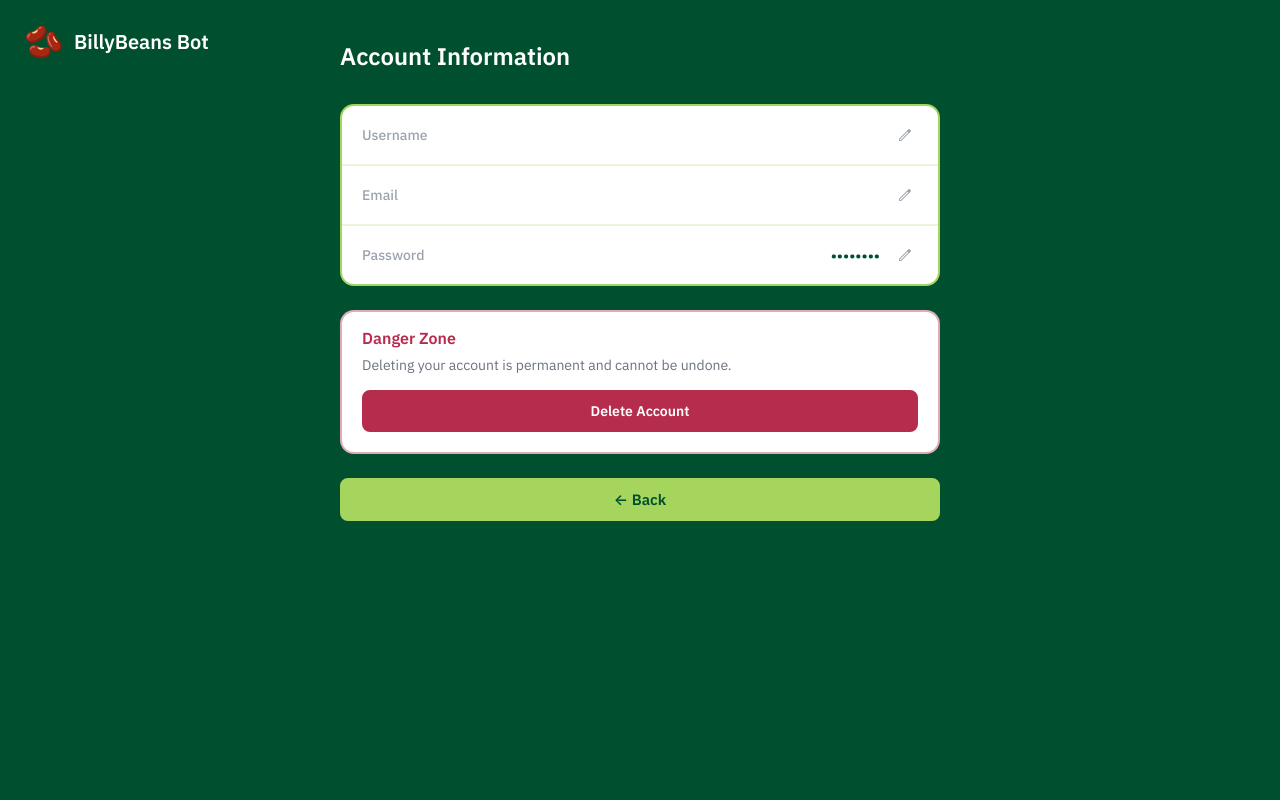
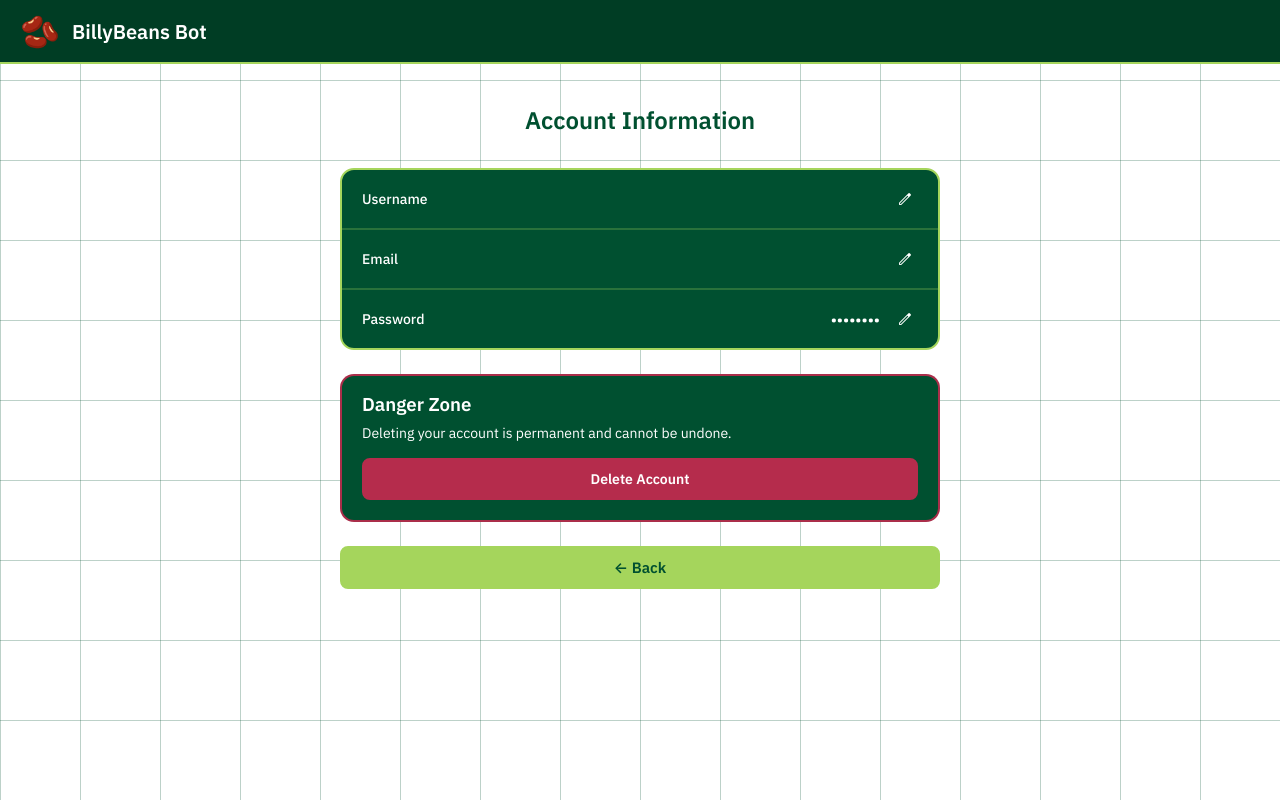
Before and after one commit to MollerMyint/Pinto-Beans2, a Flask app: template app/templates/account.html in a window 1280 px wide. Run offline with Flask 3, Linux system fonts and the light colour scheme; the template is opened without the code that fills it, so the values that code supplies are empty; some libraries are stand-ins or nearby versions.

Commit message:
Edited account UI

```diff
--- a/app/static/account.css
+++ b/app/static/account.css
@@ -12,9 +12,16 @@
 */
 body {
     font-family: 'IBM Plex Sans', -apple-system, BlinkMacSystemFont, sans-serif;
-    background: #005030;
-    color: #FFFFFF;
+    background-color: #FFFFFF;
+    background-image:
+        linear-gradient(rgba(0, 80, 48, 0.264) 1px, transparent 1px),
+        linear-gradient(90deg, rgba(0, 80, 48, 0.264) 1px, transparent 1px);
+    background-size: 80px 80px;
+    color: #005030;
     min-height: 100vh;
+    display: flex;
+    flex-direction: column;
+    align-items: stretch;  /* ← change from center to stretch */
     padding: 0;
 }
 
@@ -27,18 +34,26 @@ body {
     display: flex;
     flex-direction: column;
     gap: 24px;
+    padding: 40px 20px;
     margin: 0 auto;
-    padding: 40px 20px;
 }
 
-/* Logo in top left */
 .account-logo {
-    position: fixed;
-    top: 20px;
-    left: 24px;
+    display: none;
+}
+
+/* Top header bar */
+.account-topbar {
+    width: 100%;
+    background: #003d24;
+    border-bottom: 2px solid #A5D55C;
     display: flex;
     align-items: center;
-    gap: 10px;
+    gap: 12px;
+    padding: 0 20px;
+    height: 64px;
+    flex-shrink: 0;
+    align-self: stretch;  /* ← add this */
 }
 
 .account-logo-icon {
@@ -48,21 +63,19 @@ body {
 .account-logo-text {
     font-size: 20px;
     font-weight: 600;
-    color: #FFFFFF;
+    color: #ffffff;
 }
 
-/*
-   HEADER — back button + title
-*/
-/* Header — just the title now */
 .account-header {
     margin-bottom: 8px;
+    text-align: center;
+
 }
 
 .account-header h1 {
     font-size: 24px;
     font-weight: 600;
-    color: #FFFFFF;
+    color: #005030;
 }
 
 /* Back button — full width, red, inside danger zone */
@@ -91,7 +104,7 @@ body {
    INFO SECTION CARD
 */
 .account-section {
-    background: #ffffff;
+    background: #005030;
     border-radius: 14px;
     border: 2px solid #A5D55C;
     overflow: hidden;
@@ -106,7 +119,7 @@ body {
 
 .account-section p {
     font-size: 14px;
-    color: #6b7280;
+    color: #FFFFFF;
     padding: 0 20px 16px 20px;
 }
 
@@ -128,7 +141,7 @@ body {
 .info-label {
     font-size: 14px;
     font-weight: 500;
-    color: #9ca3af;
+    color: #FFFFFF;
     width: 100px;
     flex-shrink: 0;
 }
@@ -143,7 +156,7 @@ body {
 
 .info-value {
     font-size: 15px;
-    color: #005030;
+    color: #FFFFFF;
     font-weight: 500;
 }
 
@@ -154,7 +167,7 @@ body {
     background: transparent;
     border: none;
     cursor: pointer;
-    color: #9ca3af;
+    color: #FFFFFF;
     display: flex;
     align-items: center;
     padding: 4px;
@@ -176,11 +189,12 @@ body {
    DANGER ZONE
 */
 .danger-zone {
-    border-color: rgba(181, 44, 76, 0.4);
+    border-color: rgba(181, 44, 76, 0.942);
 }
 
 .danger-zone h2 {
-    color: #B52C4C;
+    color: #FFFFFF;
+    font-size: 14pt;
 }
 
 .delete-btn {
--- a/app/templates/account.html
+++ b/app/templates/account.html
@@ -7,13 +7,15 @@
     <link rel="stylesheet" href="https://fonts.googleapis.com/css2?family=Material+Symbols+Outlined" />
 </head>
 <body>
+
+    <!-- Header bar -->
+    <div class="account-topbar">
+        <span class="account-logo-icon">🫘</span>
+        <span class="account-logo-text">BillyBeans Bot</span>
+    </div>
+
+    <!-- Main content container -->
     <div class="account-container">
-
-        <!-- Added BillyBeans Logo -->
-        <div class="account-logo">
-            <span class="account-logo-icon">🫘</span>
-            <span class="account-logo-text">BillyBeans Bot</span>
-        </div>
 
         <div class="account-header">
             <h1>Account Information</h1>
@@ -96,19 +98,19 @@
             <div class="password-wrapper">
                 <input type="password" id="old-password" placeholder="Current password">
                 <button type="button" class="password-toggle" data-input="old-password">
-                    <span class="material-symbols-outlined">visibility</span>
+                    <span class="material-symbols-outlined">visibility_off</span>
                 </button>
             </div>
             <div class="password-wrapper">
                 <input type="password" id="new-password" placeholder="New password">
                 <button type="button" class="password-toggle" data-input="new-password">
-                    <span class="material-symbols-outlined">visibility</span>
+                    <span class="material-symbols-outlined">visibility_off</span>
                 </button>
             </div>
             <div class="password-wrapper">
                 <input type="password" id="confirm-password" placeholder="Confirm new password">
                 <button type="button" class="password-toggle" data-input="confirm-password">
-                    <span class="material-symbols-outlined">visibility</span>
+                    <span class="material-symbols-outlined">visibility_off</span>
                 </button>
             </div>
             <p class="field-error" id="password-error"></p>
@@ -231,10 +233,10 @@
                 const icon = this.querySelector('.material-symbols-outlined');
                 if (input.type === 'password') {
                     input.type = 'text';
-                    icon.textContent = 'visibility_off';
+                    icon.textContent = 'visibility';
                 } else {
                     input.type = 'password';
-                    icon.textContent = 'visibility';
+                    icon.textContent = 'visibility_off';
                 }
             });
         });
```
